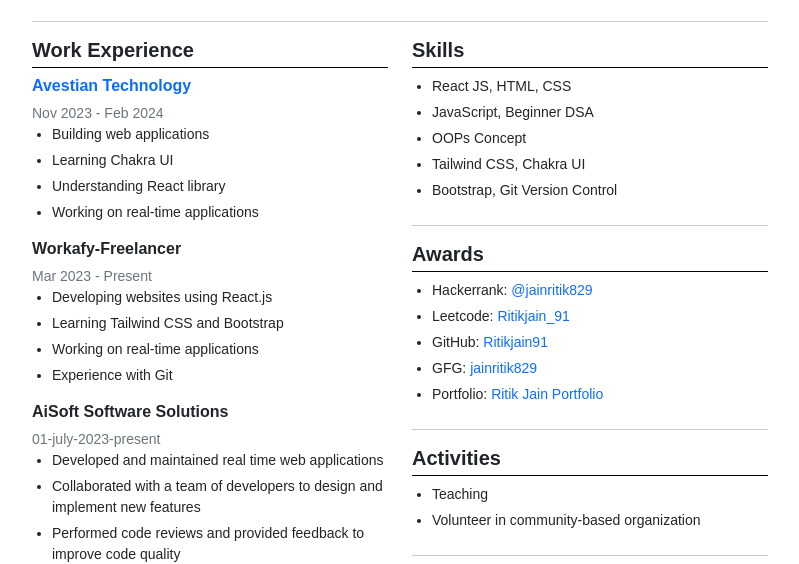
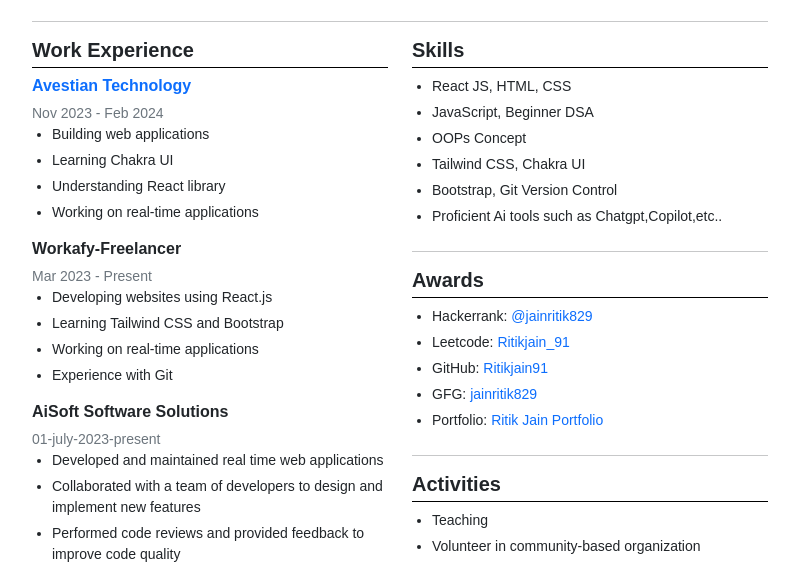
Before and after one commit to Ritikjain91/Resume, a website: page index.html in a window 1280 px wide. Shown: the part 270-834 px from the top of the page, without its empty margins (240-1039 px from the left). Drawn offline with nearby package versions, Linux system fonts and the light colour scheme.

Commit message:
update the resume

```diff
--- a/index.html
+++ b/index.html
@@ -116,6 +116,7 @@
             <li>OOPs Concept</li>
             <li>Tailwind CSS, Chakra UI</li>
             <li>Bootstrap, Git Version Control</li>
+            <li>Proficient Ai tools such as Chatgpt,Copilot,etc..</li>
           </ul>
         </div>
 
```
